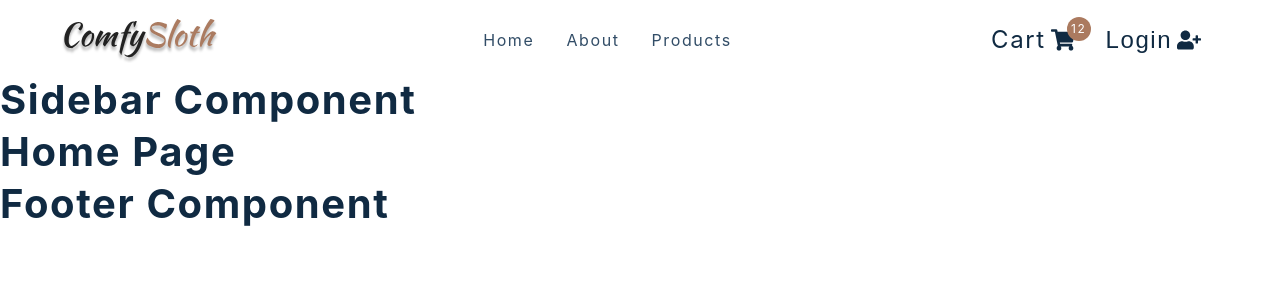
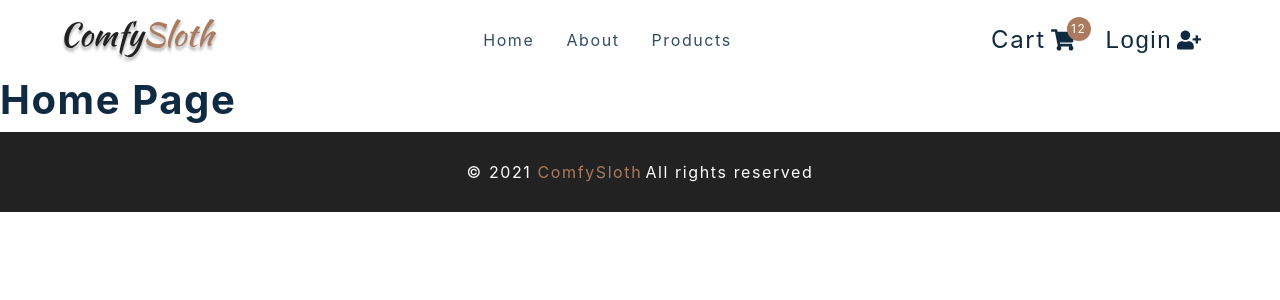
Before and after one commit to NikitaHarkov/e-commerce, a React (Create React App) app: page / in a window 1280 px wide. Shown: the top 300 px of the page. Built offline with nearby package versions, Linux system fonts and the light colour scheme.

Commit message:
Sidebar and footer styling

```diff
--- a/src/components/Footer.js
+++ b/src/components/Footer.js
@@ -1,7 +1,40 @@
 import React from 'react';
+import styled from 'styled-components';
 
 const Footer = () => {
-  return <h2>Footer component</h2>;
+  return (
+    <Wrapper>
+      <h5>
+        &copy; {new Date().getFullYear()}
+        <span> ComfySloth </span>
+      </h5>
+      <h5>All rights reserved</h5>
+    </Wrapper>
+  );
 };
 
+const Wrapper = styled.footer`
+  height: 5rem;
+  display: flex;
+  flex-direction: column;
+  justify-content: center;
+  align-items: center;
+  background: var(--clr-black);
+  text-align: center;
+  span {
+    color: var(--clr-primary-5);
+  }
+  h5 {
+    color: var(--clr-white);
+    margin: 0.1rem;
+
+    font-weight: 400;
+    text-transform: none;
+    line-height: 1.25;
+  }
+  @media (min-width: 776px) {
+    flex-direction: row;
+  }
+`;
+
 export default Footer;
--- a/src/components/Sidebar.js
+++ b/src/components/Sidebar.js
@@ -1,7 +1,110 @@
 import React from 'react';
+import styled from 'styled-components';
+import logo from '../assets/logo.svg';
+import { Link } from 'react-router-dom';
+import { FaTimes } from 'react-icons/fa';
+import { links } from '../utils/constants';
+import CartButtons from './cart/CartButtons';
 
 const Sidebar = () => {
-  return <h2>Sidebar component</h2>;
+  const isOpen = false;
+  return (
+    <SidebarContainer>
+      <aside className={`${isOpen ? 'sidebar show-sidebar' : 'sidebar'}`}>
+        <div className='sidebar-header'>
+          <img src={logo} alt='logo' className='logo' />
+          <button className='close-btn' type='button'>
+            <FaTimes />
+          </button>
+        </div>
+        <ul className='links'>
+          {links.map(link => {
+            const { id, text, url } = link;
+            return (
+              <li key={id}>
+                <Link to={url}>{text}</Link>
+              </li>
+            );
+          })}
+          <li>
+            <Link to='/checkout'>Checkout</Link>
+          </li>
+        </ul>
+        <CartButtons />
+      </aside>
+    </SidebarContainer>
+  );
 };
 
+const SidebarContainer = styled.div`
+  text-align: center;
+  .sidebar-header {
+    display: flex;
+    justify-content: space-between;
+    align-items: center;
+    padding: 1rem 1.5rem;
+  }
+  .close-btn {
+    font-size: 2rem;
+    background: transparent;
+    border-color: transparent;
+    color: var(--clr-primary-5);
+    transition: var(--transition);
+    cursor: pointer;
+    color: var(--clr-red-dark);
+    margin-top: 0.2rem;
+  }
+  .close-btn:hover {
+    color: var(--clr-red-light);
+  }
+  .logo {
+    justify-self: center;
+    height: 45px;
+  }
+  .links {
+    margin-bottom: 2rem;
+  }
+  .links a {
+    display: block;
+    text-align: left;
+    font-size: 1rem;
+    text-transform: capitalize;
+    padding: 1rem 1.5rem;
+    color: var(--clr-grey-3);
+    transition: var(--transition);
+    letter-spacing: var(--spacing);
+  }
+
+  .links a:hover {
+    padding: 1rem 1.5rem;
+    padding-left: 2rem;
+    background: var(--clr-grey-10);
+    color: var(--clr-grey-2);
+  }
+
+  .sidebar {
+    position: fixed;
+    top: 0;
+    left: 0;
+    width: 100%;
+    height: 100%;
+    background: var(--clr-white);
+    transition: var(--transition);
+    transform: translate(-100%);
+    z-index: -1;
+  }
+  .show-sidebar {
+    transform: translate(0);
+    z-index: 999;
+  }
+  .cart-btn-wrapper {
+    margin: 2rem auto;
+  }
+  @media screen and (min-width: 992px) {
+    .sidebar {
+      display: none;
+    }
+  }
+`;
+
 export default Sidebar;
```
